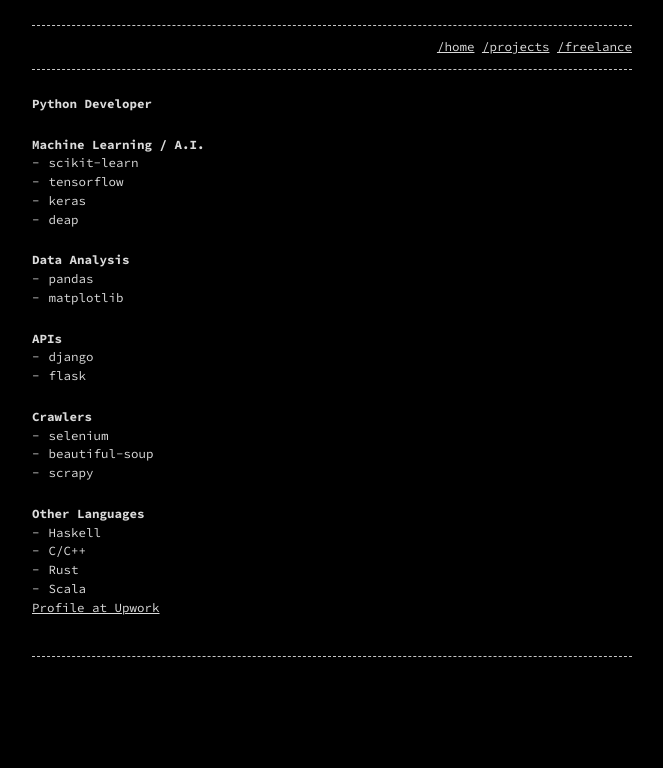
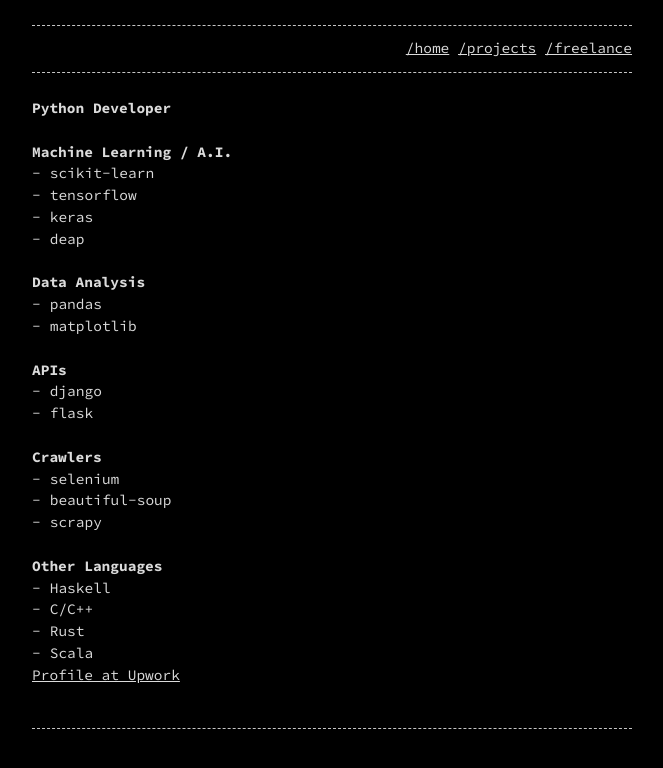
Before and after one commit to Gab0/Gab0.github.io, a Jekyll site: the page built from freelance.md, in a window 1280 px wide. Shown: the top 768 px of the page, without its empty margins (308-971 px from the left). Built offline with Jekyll 4.4.1, drawn with Linux system fonts in a browser that asks for light colours.

Commit message:
augmented font size

```diff
--- a/_sass/base.scss
+++ b/_sass/base.scss
@@ -5,7 +5,7 @@
  * Style variables
  */
 $base-font-family:     'Source Code Pro', monospace !default;
-$base-font-size:       12.5px !default;
+$base-font-size:       14.5px !default;
 $mobile-font-size:     12px !default;
 $base-line-height:     1.5 !default;
 $container-width:      90% !default;
```
